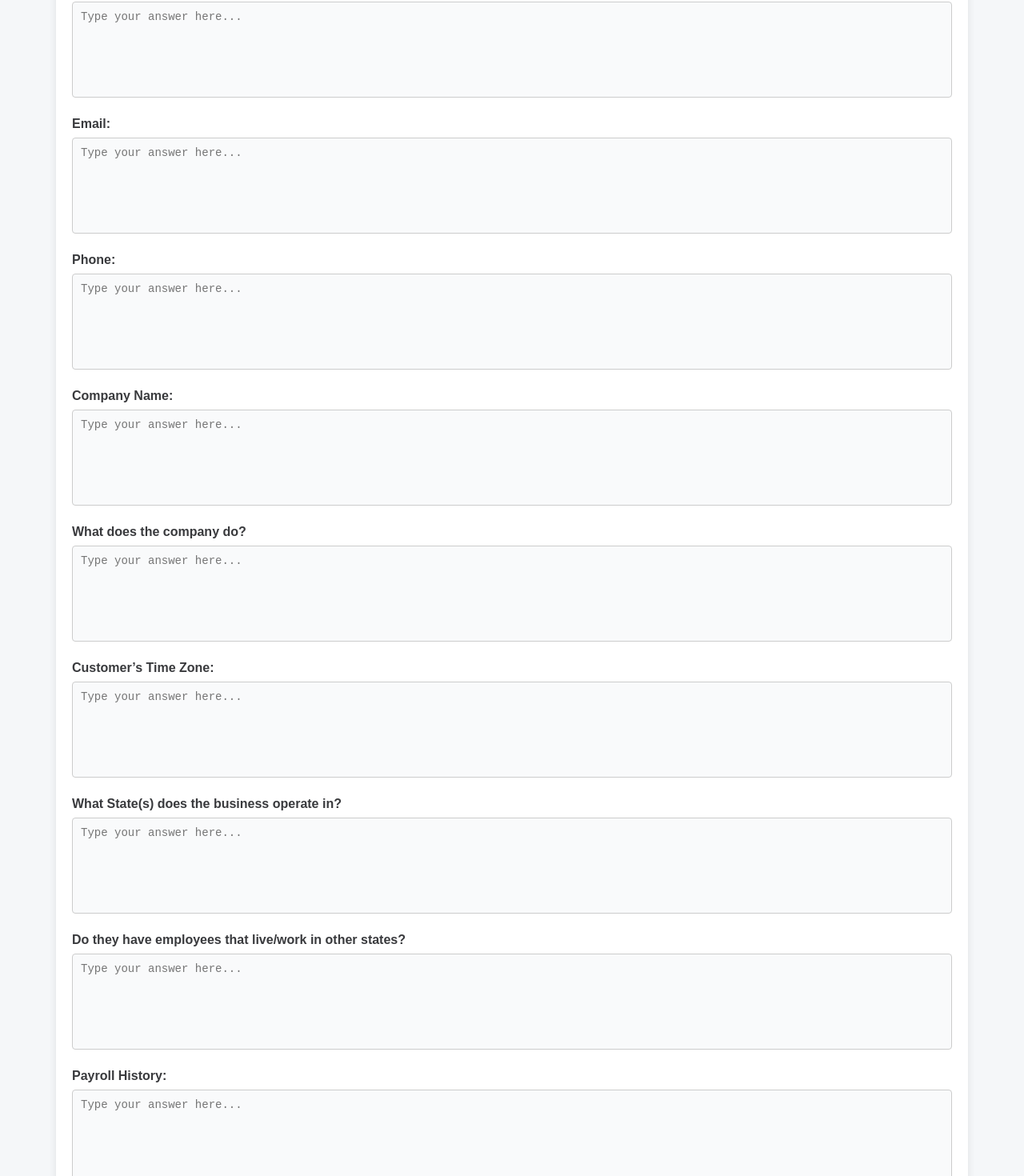
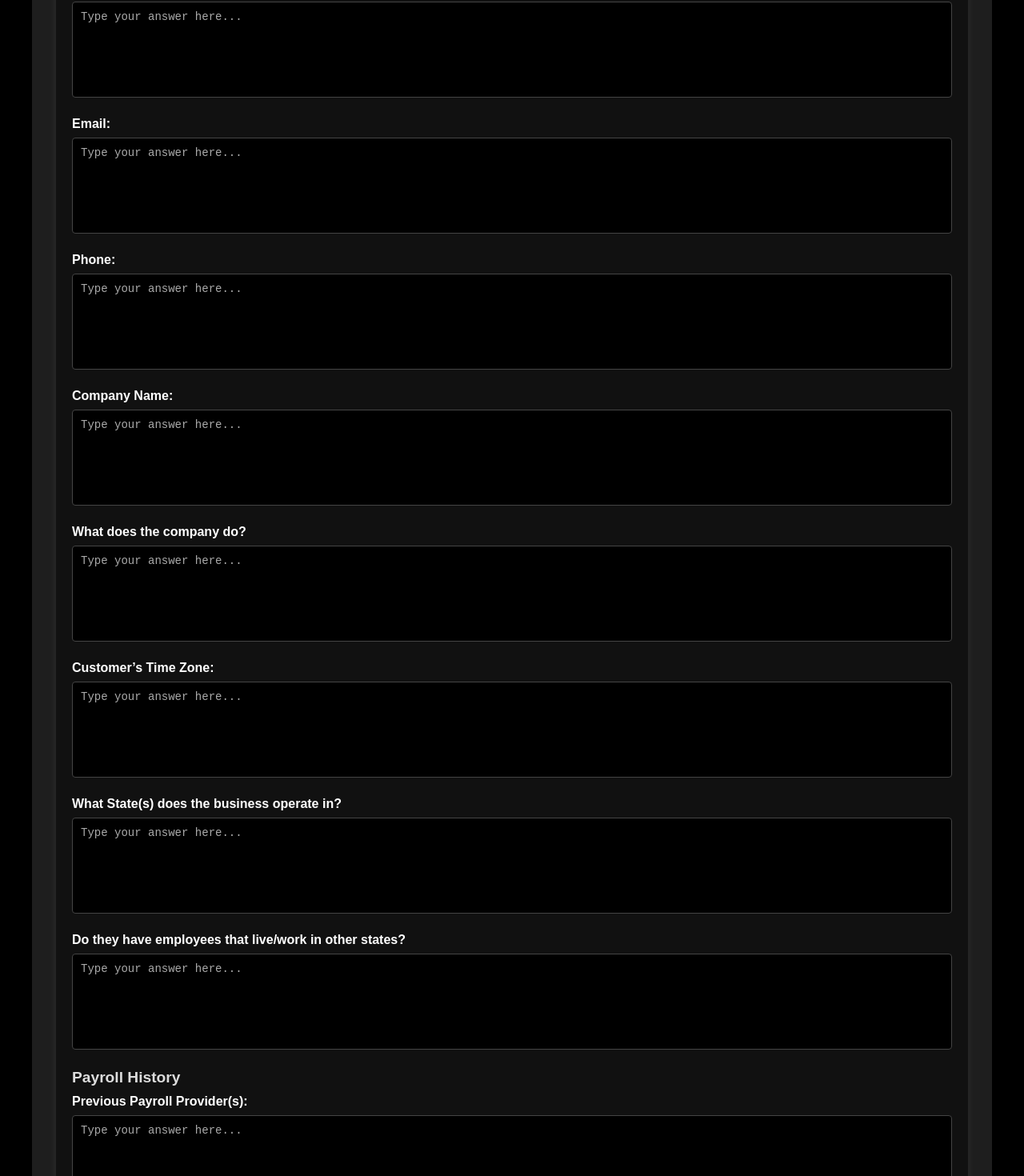
Before and after one commit to quikdagger/call_template_maker, a React (Create React App) app: page / in a window 1280 px wide. Shown: the part 444-1914 px from the top of the page at 80% size. Built offline with nearby package versions, Linux system fonts and the light colour scheme.

Commit message:
v.0.3 UI Updates

```diff
--- a/src/App.js
+++ b/src/App.js
@@ -5,7 +5,7 @@ import './styles.css';
 
 function App() {
   const [selectedTemplate, setSelectedTemplate] = useState('Consultation');
-  const [darkMode, setDarkMode] = useState(false);
+  const [darkMode, setDarkMode] = useState(true);  // Set dark mode as default
 
   const toggleDarkMode = () => {
     setDarkMode(!darkMode);
--- a/src/components/TemplateForm.js
+++ b/src/components/TemplateForm.js
@@ -3,17 +3,21 @@ import React, { useState } from 'react';
 const TemplateForm = ({ questions, darkMode }) => {
   const [answers, setAnswers] = useState({});
 
-  const handleChange = (question, value) => {
+  const handleChange = (key, value) => {
     setAnswers((prev) => ({
       ...prev,
-      [question]: value,
+      [key]: value,
     }));
   };
 
   const handleGeneralCopy = () => {
-    const textOutput = questions.map((question) => {
-      const answer = answers[question]?.trim() || 'N/A';
-      return `${question}: ${answer}`;
+    const textOutput = questions.map((item) => {
+      if (item.type === 'header') {
+        return `${item.text}`;
+      } else {
+        const answer = answers[item.text]?.trim() || 'N/A';
+        return `${item.text}: ${answer}`;
+      }
     }).join('\n');
 
     navigator.clipboard.writeText(textOutput).then(() => {
@@ -22,9 +26,13 @@ const TemplateForm = ({ questions, darkMode }) => {
   };
 
   const handleIepCopy = () => {
-    const htmlOutput = questions.map((question) => {
-      const answer = answers[question]?.trim() || 'N/A';
-      return `<div><strong>${question}:</strong> ${answer}</div>`;
+    const htmlOutput = questions.map((item) => {
+      if (item.type === 'header') {
+        return `<div><strong>${item.text}</strong></div>`;
+      } else {
+        const answer = answers[item.text]?.trim() || 'N/A';
+        return `<div><strong>${item.text}:</strong> ${answer}</div>`;
+      }
     }).join('');
 
     const blob = new Blob([htmlOutput], { type: 'text/html' });
@@ -43,14 +51,20 @@ const TemplateForm = ({ questions, darkMode }) => {
       <h2>Fill in the Template</h2>
       <p>Please provide answers for the following questions:</p>
 
-      {questions.map((question, index) => (
-        <div key={index} className="question-block">
-          <label>{question}</label>
-          <textarea
-            value={answers[question] || ''}
-            onChange={(e) => handleChange(question, e.target.value)}
-            placeholder="Type your answer here..."
-          />
+      {questions.map((item, index) => (
+        <div key={index}>
+          {item.type === 'header' ? (
+            <h3 className="section-header">{item.text}</h3>
+          ) : (
+            <div className="question-block">
+              <label>{item.text}</label>
+              <textarea
+                value={answers[item.text] || ''}
+                onChange={(e) => handleChange(item.text, e.target.value)}
+                placeholder="Type your answer here..."
+              />
+            </div>
+          )}
         </div>
       ))}
 
--- a/src/questions.json
+++ b/src/questions.json
@@ -3,157 +3,161 @@
     "title": "Consultation Template",
     "description": "Fill out this template during a consultation. Leave any unanswered fields blank and click 'Copy All to Clipboard' to paste into Salesforce.",
     "questions": [
-      "Contact Name:",
-      "Email:",
-      "Phone:",
-      "Company Name:",
-      "What does the company do?",
-      "Customer’s Time Zone:",
-      "What State(s) does the business operate in?",
-      "Do they have employees that live/work in other states?",
-      "Payroll History:",
-      "Previous Payroll Provider(s):",
-      "Any notable payroll circumstances this year? (EIN change, 1099s to W2)",
-      "# of employees paid this year (include both active/inactive):",
-      "Payroll frequency:",
-      "Pay period begin/end date:",
-      "First payroll check date:",
-      "Employee Setup Info:",
-      "QB Time (Currently using/Want to use):",
-      "Do you offer Vacation/Sick/PTO? If so, how are the hours accrued?",
-      "Do you offer Healthcare/Retirement? Is the healthcare pre/post tax deduction?",
-      "Do you have a company match for healthcare/retirement?",
-      "Do you have other deductions/wage garnishments we need to be aware of?",
-      "Do you pay via DD or checks?",
-      "If checks: printing or handwriting?",
-      "What is the highest DD net payroll for the company?",
-      "What is the highest DD net paid employee per check run?",
-      "Are there any special tax exemptions for the company or for the employees, or do you pay all applicable payroll taxes?",
-      "Tax Questions",
-      "If LLC: SCorp or CCorp?",
-      "Filing Type(941/944/501c3)/Deposit Frequency:",
-      "Have you made any FUTA payments this year:",
-      "QuickBooks Desktop Specifics:",
-      "Is migration complete?",
-      "SF Case and PIN:",
-      "Admin Login/PW for portable file:",
-      "File uploaded during call? Y/N",
-      "If not, due date for file to meet EFP: (date)",
-      "Other Call Notes"
+      { "type": "question", "text": "Contact Name:" },
+      { "type": "question", "text": "Email:" },
+      { "type": "question", "text": "Phone:" },
+      { "type": "question", "text": "Company Name:" },
+      { "type": "question", "text": "What does the company do?" },
+      { "type": "question", "text": "Customer’s Time Zone:" },
+      { "type": "question", "text": "What State(s) does the business operate in?" },
+      { "type": "question", "text": "Do they have employees that live/work in other states?" },
+      { "type": "header", "text": "Payroll History" },
+      { "type": "question", "text": "Previous Payroll Provider(s):" },
+      { "type": "question", "text": "Any notable payroll circumstances this year? (EIN change, 1099s to W2)" },
+      { "type": "question", "text": "# of employees paid this year (include both active/inactive):" },
+      { "type": "question", "text": "Payroll frequency:" },
+      { "type": "question", "text": "Pay period begin/end date:" },
+      { "type": "question", "text": "First payroll check date:" },
+      { "type": "header", "text": "Employee Setup Info" },
+      { "type": "question", "text": "QB Time (Currently using/Want to use):" },
+      { "type": "question", "text": "Do you offer Vacation/Sick/PTO? If so, how are the hours accrued?" },
+      { "type": "question", "text": "Do you offer Healthcare/Retirement? Is the healthcare pre/post tax deduction?" },
+      { "type": "question", "text": "Do you have a company match for healthcare/retirement?" },
+      { "type": "question", "text": "Do you have other deductions/wage garnishments we need to be aware of?" },
+      { "type": "question", "text": "Do you pay via DD or checks?" },
+      { "type": "question", "text": "If checks: printing or handwriting?" },
+      { "type": "question", "text": "What is the highest DD net payroll for the company?" },
+      { "type": "question", "text": "What is the highest DD net paid employee per check run?" },
+      { "type": "question", "text": "Are there any special tax exemptions for the company or for the employees, or do you pay all applicable payroll taxes?" },
+      { "type": "header", "text": "Tax Questions" },
+      { "type": "question", "text": "If LLC: SCorp or CCorp?" },
+      { "type": "question", "text": "Filing Type(941/944/501c3)/Deposit Frequency:" },
+      { "type": "question", "text": "Have you made any FUTA payments this year:" },
+      { "type": "header", "text": "QuickBooks Desktop Specifics" },
+      { "type": "question", "text": "Is migration complete?" },
+      { "type": "question", "text": "SF Case and PIN:" },
+      { "type": "question", "text": "Admin Login/PW for portable file:" },
+      { "type": "question", "text": "File uploaded during call? Y/N" },
+      { "type": "question", "text": "If not, due date for file to meet EFP: (date)" },
+      { "type": "header", "text": "Other Call Notes" },
+      { "type": "question", "text": "Admin Login/PW for QB Desktop portable file:" },
+      { "type": "header", "text": "Other Call Notes" },
+      { "type": "question", "text": "Documents uploaded during call? Y/N/Partial" },
+      { "type": "question", "text": "If not uploaded, due date for documents to meet EFP" }
     ]
   },
   "General": {
     "title": "General Call Notes Template",
     "description": "Use the template below in the notes section in IEP immediately following any general call. This will help anybody who comes in behind you, and yourself, see how many contacts (attempts and connections) were made and what type of contact it was. Two way chat communications without an associated phone call do not require an additional note.",
     "questions": [
-      "Name of customer",
-      "Reason for call",
-      "Information provided (including expectations/due dates set)",
-      "Next steps",
-      "Any other relevant information"
+      { "type": "question", "text": "Name of customer" },
+      { "type": "question", "text": "Reason for call" },
+      { "type": "question", "text": "Information provided (including expectations/due dates set)" },
+      { "type": "question", "text": "Next steps" },
+      { "type": "question", "text": "Any other relevant information" }
     ]
   },
   "NotReadyUnqualifiedIncomplete": {
     "title": "Not Ready/ Unqualified/ Incomplete Notes Template",
     "description": "Utilize this template when customers are unable to meet the following: Customer no start due to PEO, customer needs to start in the new Fiscal Year; Risk/ Compliance related issues; Unable to meet first payroll run; Duplicate engagement; Customer is associated with an ongoing product investigation.",
     "questions": [
-      "Name of Customer:",
-      "Customer email/ phone number:",
-      "Reason for closing:",
-      "Final date of contact:",
-      "Refund Link provided: (Y/N)",
-      "IMPORTANT DETAILS:"
+      { "type": "question", "text": "Name of Customer:" },
+      { "type": "question", "text": "Customer email/ phone number:" },
+      { "type": "question", "text": "Reason for closing:" },
+      { "type": "question", "text": "Final date of contact:" },
+      { "type": "question", "text": "Refund Link provided: (Y/N)" },
+      { "type": "question", "text": "IMPORTANT DETAILS:" }
     ]
   },
   "RunPayroll": {
     "title": "Run Payroll Call Notes Template",
     "description": "Use the template below in the notes section in IEP immediately following first payroll calls.",
     "questions": [
-      "Payroll Run Notes",
-      "Contact Name:",
-      "Phone:",
-      "Email:",
-      "Prep Questions",
-      "Has the customer signed authorization form? (y/n)",
-      "Milestone updated in the Run Payroll In IEP? (y/n)",
-      "Verify correct bank account (y/n)",
-      "Verify pay period and check date correct (y/n)",
-      "Correct FUD entered (y/n):",
-      "Payroll Run Call",
-      "Did the Customer Submit Payroll (y/n)",
-      "Payroll Processed via DD or Checks:",
-      "Show reports center? (y/n)",
-      "Show Tax Center? (y/n)",
-      "Show Help Center:? (y/n)",
-      "Other",
-      "Informed Customer to cancel old service?",
-      "Informed Customer of Survey?",
-      "Advise customer about Expert review?",
-      "Other Notes:",
-      "Delete any customer files/reports/etc. saved to your computer ?",
-      "Update Status on Setup tab?",
-      "Any additional information?"
+      { "type": "question", "text": "Payroll Run Notes" },
+      { "type": "question", "text": "Contact Name:" },
+      { "type": "question", "text": "Phone:" },
+      { "type": "question", "text": "Email:" },
+      { "type": "header", "text": "Prep Questions" },
+      { "type": "question", "text": "Has the customer signed authorization form? (y/n)" },
+      { "type": "question", "text": "Milestone updated in the Run Payroll In IEP? (y/n)" },
+      { "type": "question", "text": "Verify correct bank account (y/n)" },
+      { "type": "question", "text": "Verify pay period and check date correct (y/n)" },
+      { "type": "question", "text": "Correct FUD entered (y/n):" },
+      { "type": "header", "text": "Payroll Run Call" },
+      { "type": "question", "text": "Did the Customer Submit Payroll (y/n)" },
+      { "type": "question", "text": "Payroll Processed via DD or Checks:" },
+      { "type": "question", "text": "Show reports center? (y/n)" },
+      { "type": "question", "text": "Show Tax Center? (y/n)" },
+      { "type": "question", "text": "Show Help Center:? (y/n)" },
+      { "type": "header", "text": "Other" },
+      { "type": "question", "text": "Informed Customer to cancel old service?" },
+      { "type": "question", "text": "Informed Customer of Survey?" },
+      { "type": "question", "text": "Advise customer about Expert review?" },
+      { "type": "question", "text": "Other Notes:" },
+      { "type": "question", "text": "Delete any customer files/reports/etc. saved to your computer ?" },
+      { "type": "question", "text": "Update Status on Setup tab?" },
+      { "type": "question", "text": "Any additional information?" }
     ]
   },
   "BuildSubmission": {
     "title": "Build Submission Template",
     "description": "Use this template for build submissions.",
     "questions": [
-      "Build Type (EE’s only, History Only or Full Build):",
-      "All Reports uploaded and reviewed (Y/N)",
-      "FTU Complete: (if no, what steps are needed)",
-      "Pay Frequency:",
-      "What is the 1st PR/ Apt RFP date:",
-      "# of Active EE’s to be added:",
-      "Does builder need to delete inactive EE’s:",
-      "Special tax exemptions for employees or company(FUTA/SUI etc):",
-      "Instructions on earnings/deductions (include details):",
-      "Accrual rate for Vac/Sick:",
-      "Retirement/Pre/Post tax items:",
-      "Company Contributions:",
-      "Garnishments:",
-      "Instructions on historical payroll:",
-      "Previous Payroll Provider(s):",
-      "Closed quarter payrolls (list each quarter):",
-      "Current quarter check dates listed individually:",
-      "Current Quarter Tax Payments:",
-      "What date have taxes been paid through:",
-      "Who is handling outstanding tax payments?",
-      "Past due taxes to discuss w/ customer (if applicable):",
-      "Other Notes:",
-      "Additional notes for Builder (if needed):"
+      { "type": "question", "text": "Build Type (EE’s only, History Only or Full Build):" },
+      { "type": "question", "text": "All Reports uploaded and reviewed (Y/N)" },
+      { "type": "question", "text": "FTU Complete: (if no, what steps are needed)" },
+      { "type": "question", "text": "Pay Frequency:" },
+      { "type": "question", "text": "What is the 1st PR/ Apt RFP date:" },
+      { "type": "question", "text": "# of Active EE’s to be added:" },
+      { "type": "question", "text": "Does builder need to delete inactive EE’s:" },
+      { "type": "question", "text": "Special tax exemptions for employees or company(FUTA/SUI etc):" },
+      { "type": "question", "text": "Instructions on earnings/deductions (include details):" },
+      { "type": "question", "text": "Accrual rate for Vac/Sick:" },
+      { "type": "question", "text": "Retirement/Pre/Post tax items:" },
+      { "type": "question", "text": "Company Contributions:" },
+      { "type": "question", "text": "Garnishments:" },
+      { "type": "question", "text": "Instructions on historical payroll:" },
+      { "type": "question", "text": "Previous Payroll Provider(s):" },
+      { "type": "question", "text": "Closed quarter payrolls (list each quarter):" },
+      { "type": "question", "text": "Current quarter check dates listed individually:" },
+      { "type": "question", "text": "Current Quarter Tax Payments:" },
+      { "type": "question", "text": "What date have taxes been paid through:" },
+      { "type": "question", "text": "Who is handling outstanding tax payments?" },
+      { "type": "question", "text": "Past due taxes to discuss w/ customer (if applicable):" },
+      { "type": "question", "text": "Other Notes:" },
+      { "type": "question", "text": "Additional notes for Builder (if needed):" }
     ]
   },
   "BuildUpdate": {
     "title": "Build Update Template",
     "description": "Builders and FOE's use the template below in IEP to communicate throughout the build process. Adding the @username will alert receiving expert of questions or updates to the build.",
     "questions": [
-      "Who is the update for: (@username)",
-      "What is the request/update:"
+      { "type": "question", "text": "Who is the update for: (@username)" },
+      { "type": "question", "text": "What is the request/update:" }
     ]
   },
   "EndOfDayBuild": {
     "title": "End of Day Build Notes Template",
     "description": "Use this template at the end of your build session. Leave any unanswered fields blank.",
     "questions": [
-      "EEs Entered (including any applicable local taxes):",
-      "DD Entered:",
-      "Prior Payroll History Entered:",
-      "Tax Payments Entered for historical payrolls (closed/current quarters):",
-      "Needs so far:"
+      { "type": "question", "text": "EEs Entered (including any applicable local taxes):" },
+      { "type": "question", "text": "DD Entered:" },
+      { "type": "question", "text": "Prior Payroll History Entered:" },
+      { "type": "question", "text": "Tax Payments Entered for historical payrolls (closed/current quarters):" },
+      { "type": "question", "text": "Needs so far:" }
     ]
   },
   "BuildComplete": {
     "title": "Build Complete Notes Template",
     "description": "Use this template after completing an account build. Leave any unanswered fields blank.",
     "questions": [
-      "Agent who Reviewed/Built the account:",
-      "Open Quarter Check Dates:",
-      "Corrections made to account:",
-      "Under/overpaid taxes as a result of incorrect history:",
-      "Tax Payments Recorded for historical payroll:",
-      "Items to Discuss with Client:",
-      "Additional Build notes (if needed):"
+      { "type": "question", "text": "Agent who Reviewed/Built the account:" },
+      { "type": "question", "text": "Open Quarter Check Dates:" },
+      { "type": "question", "text": "Corrections made to account:" },
+      { "type": "question", "text": "Under/overpaid taxes as a result of incorrect history:" },
+      { "type": "question", "text": "Tax Payments Recorded for historical payroll:" },
+      { "type": "question", "text": "Items to Discuss with Client:" },
+      { "type": "question", "text": "Additional Build notes (if needed):" }
     ]
   }
 }
--- a/src/styles.css
+++ b/src/styles.css
@@ -214,3 +214,16 @@ button.copy-btn.dark-mode:hover {
   margin-top: 14px;
   font-weight: 600;
 }
+
+/* Section headers */
+.section-header {
+  font-size: 1.2em;
+  font-weight: bold;
+  margin-top: 20px;
+  margin-bottom: 10px;
+  color: #333;
+}
+
+.template-form.dark-mode .section-header {
+  color: #ddd;
+}
```
